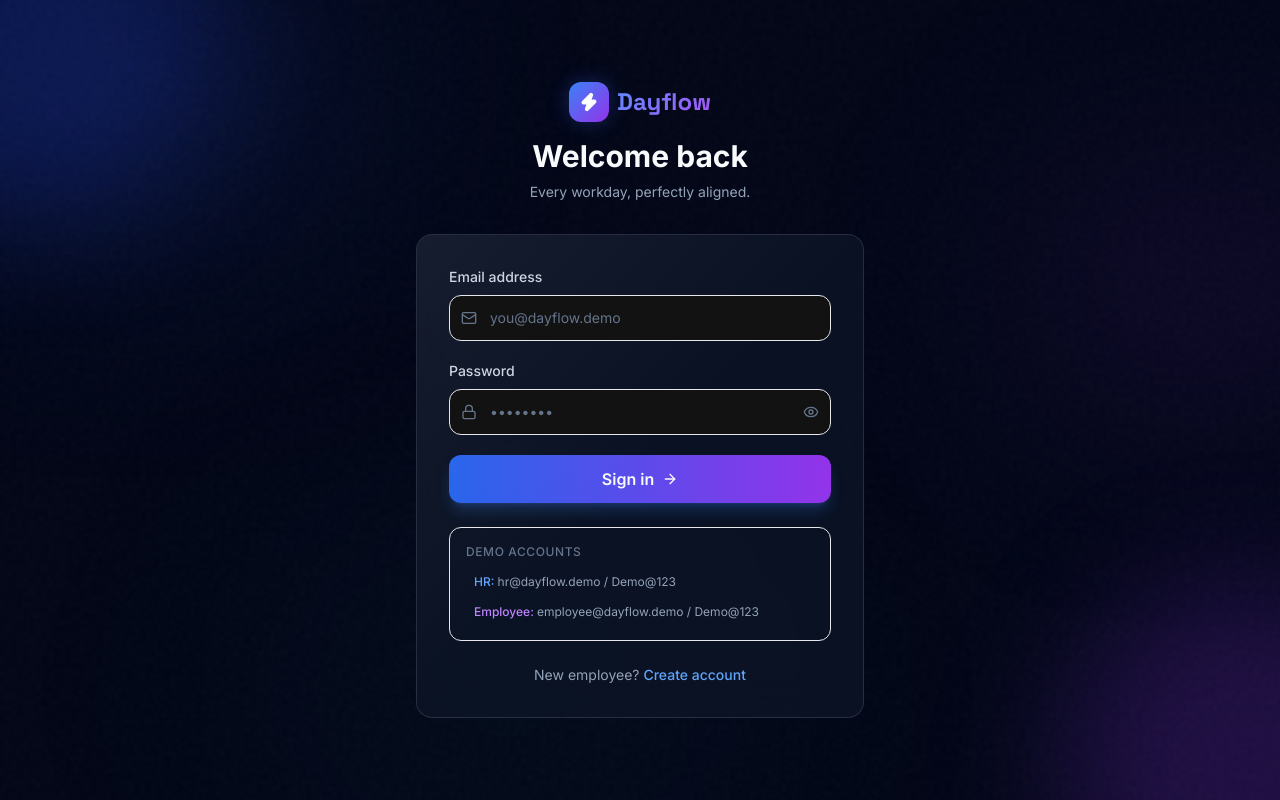
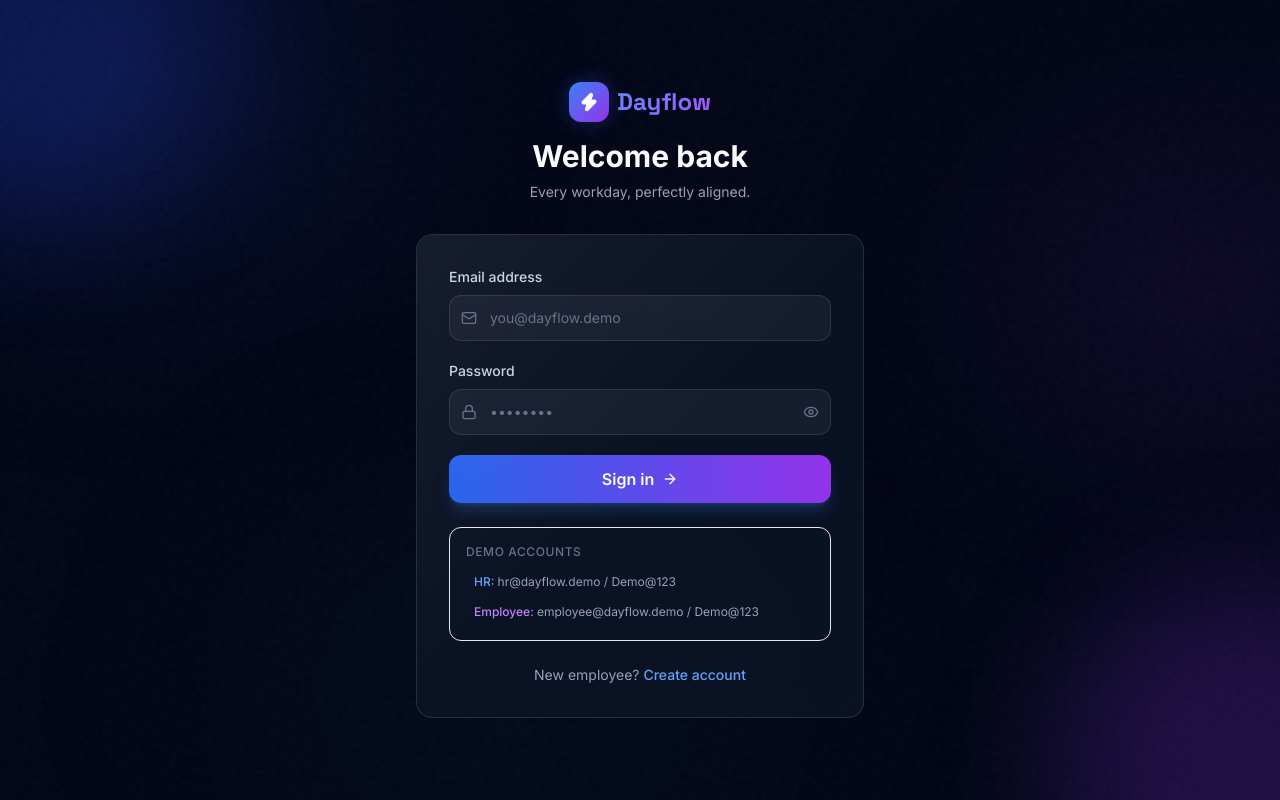
Before and after one commit to PravinkumarM003/Odoo-Hackathon-2026, a Next.js app: page /signin in a window 1280 px wide. Built offline with nearby package versions, Linux system fonts and the light colour scheme.

Commit message:
fix: resolved css variable opacity parsing issues with tailwind

```diff
--- a/app/globals.css
+++ b/app/globals.css
@@ -18,17 +18,17 @@
   --brand-900: #1e2d8e;
 
   /* Neutral inverted for LIGHT mode */
-  --neutral-50: #020617;
-  --neutral-100: #0f172a;
-  --neutral-200: #1e293b;
-  --neutral-300: #334155;
-  --neutral-400: #475569;
-  --neutral-500: #64748b;
-  --neutral-600: #94a3b8;
-  --neutral-700: #cbd5e1;
-  --neutral-800: #e2e8f0;
-  --neutral-900: #f1f5f9;
-  --neutral-950: #f8fafc;
+  --neutral-50: 2 6 23;
+  --neutral-100: 15 23 42;
+  --neutral-200: 30 41 59;
+  --neutral-300: 51 65 85;
+  --neutral-400: 71 85 105;
+  --neutral-500: 100 116 139;
+  --neutral-600: 148 163 184;
+  --neutral-700: 203 213 225;
+  --neutral-800: 226 232 240;
+  --neutral-900: 241 245 249;
+  --neutral-950: 248 250 252;
 
   /* Category Colors */
   --deep-work: #7c3aed;
@@ -55,17 +55,17 @@
 
 .dark {
   /* Neutral original for DARK mode */
-  --neutral-50: #f8fafc;
-  --neutral-100: #f1f5f9;
-  --neutral-200: #e2e8f0;
-  --neutral-300: #cbd5e1;
-  --neutral-400: #94a3b8;
-  --neutral-500: #64748b;
-  --neutral-600: #475569;
-  --neutral-700: #334155;
-  --neutral-800: #1e293b;
-  --neutral-900: #0f172a;
-  --neutral-950: #020617;
+  --neutral-50: 248 250 252;
+  --neutral-100: 241 245 249;
+  --neutral-200: 226 232 240;
+  --neutral-300: 203 213 225;
+  --neutral-400: 148 163 184;
+  --neutral-500: 100 116 139;
+  --neutral-600: 71 85 105;
+  --neutral-700: 51 65 85;
+  --neutral-800: 30 41 59;
+  --neutral-900: 15 23 42;
+  --neutral-950: 2 6 23;
 
   /* Glass Variables (Dark mode) */
   --glass-bg: rgba(15, 23, 42, 0.65);
--- a/tailwind.config.ts
+++ b/tailwind.config.ts
@@ -24,17 +24,17 @@ const config: Config = {
           900: "#1e2d8e",
         },
         neutral: {
-          50: "var(--neutral-50)",
-          100: "var(--neutral-100)",
-          200: "var(--neutral-200)",
-          300: "var(--neutral-300)",
-          400: "var(--neutral-400)",
-          500: "var(--neutral-500)",
-          600: "var(--neutral-600)",
-          700: "var(--neutral-700)",
-          800: "var(--neutral-800)",
-          900: "var(--neutral-900)",
-          950: "var(--neutral-950)",
+          50: "rgb(var(--neutral-50) / <alpha-value>)",
+          100: "rgb(var(--neutral-100) / <alpha-value>)",
+          200: "rgb(var(--neutral-200) / <alpha-value>)",
+          300: "rgb(var(--neutral-300) / <alpha-value>)",
+          400: "rgb(var(--neutral-400) / <alpha-value>)",
+          500: "rgb(var(--neutral-500) / <alpha-value>)",
+          600: "rgb(var(--neutral-600) / <alpha-value>)",
+          700: "rgb(var(--neutral-700) / <alpha-value>)",
+          800: "rgb(var(--neutral-800) / <alpha-value>)",
+          900: "rgb(var(--neutral-900) / <alpha-value>)",
+          950: "rgb(var(--neutral-950) / <alpha-value>)",
         },
       },
       fontFamily: {
```
Also changed, not shown: fix-opacity.js (added, +39 -0 lines).
